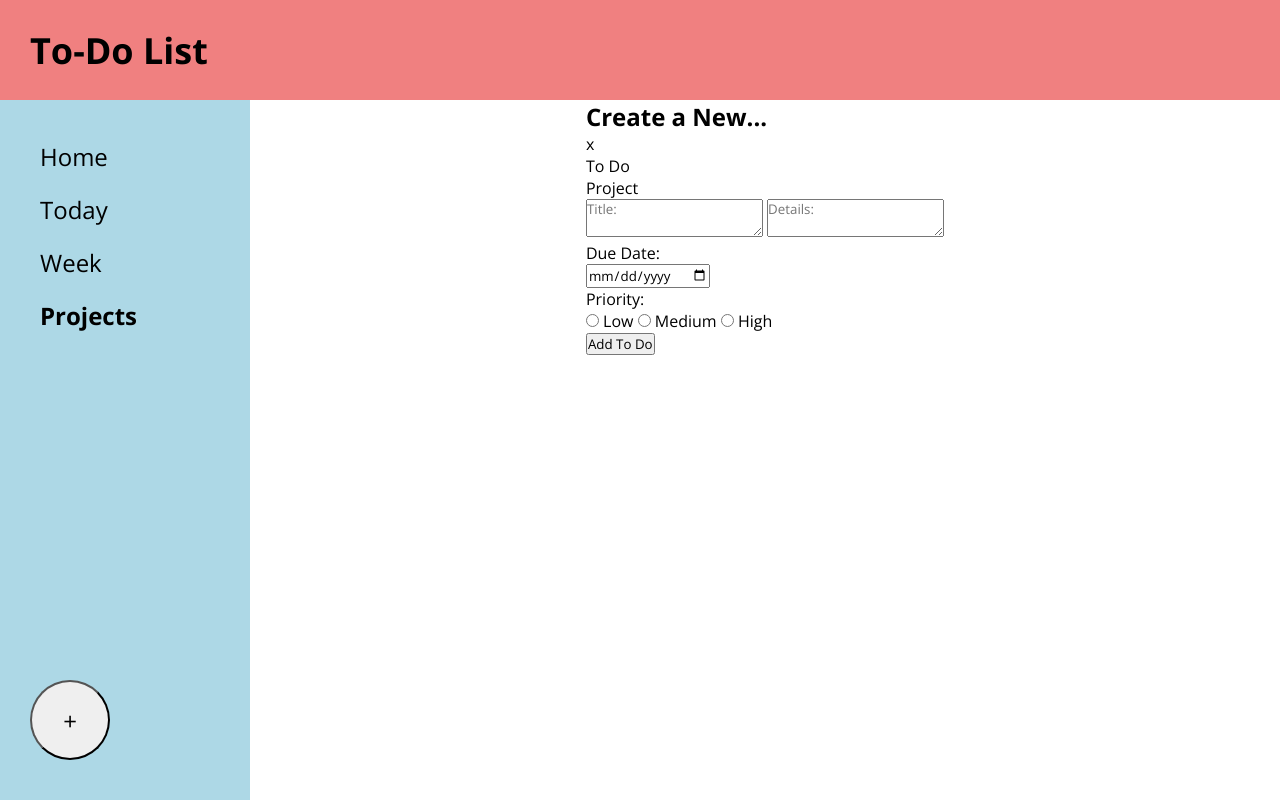
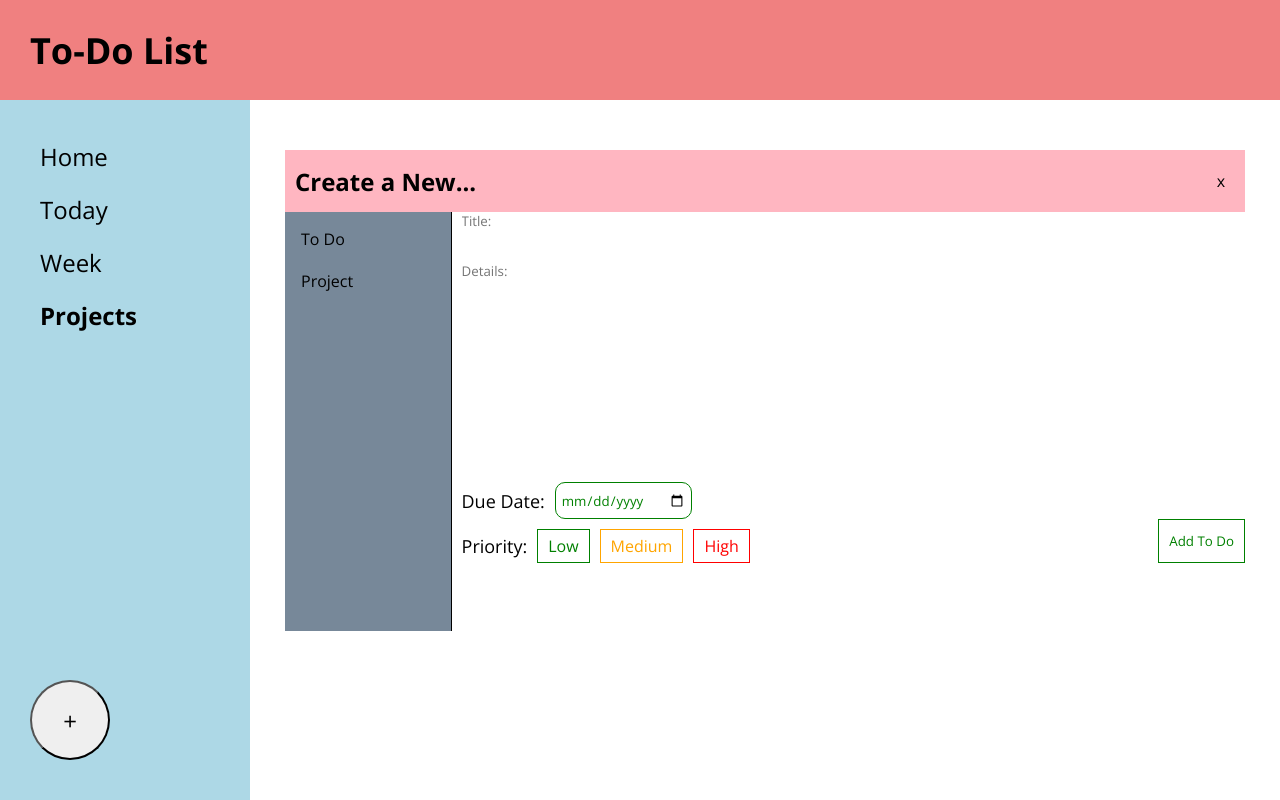
Before and after one commit to SwegCet/ToDoList, a website built with webpack: page src/index.html in a window 1280 px wide. Built offline with nearby package versions, Linux system fonts and the light colour scheme.

Commit message:
Added styling to the form

```diff
--- a/src/style.css
+++ b/src/style.css
@@ -5,6 +5,8 @@
     padding: 0;
     font-family: 'Open Sans', 'Times New Roman', sans-serif;
 }
+
+/* Parent Container Styles*/
 
 .container {
     display: grid;
@@ -19,6 +21,8 @@
     grid-row: 2 / 3;
 }
 
+/* Header Style */
+
 header {
     display: flex;
     justify-content: start;
@@ -30,6 +34,8 @@ header {
     padding: 30px;
 }
 
+
+/* Main Sidebar Content Styles */
 .navigation {
     display: flex;
     justify-content: center;
@@ -40,7 +46,8 @@ header {
 }
 
 .navigation>li {
-    font-size: 24px
+    font-size: 24px;
+    list-style-type: none;
 }
 
 .nav-projects-title {
@@ -61,6 +68,7 @@ header {
 
 li {
     list-style: none;
+    cursor: pointer;
 }
 
 .add {
@@ -98,3 +106,147 @@ li {
     border: 5px solid lightgreen;
     padding: 5px;
 }
+
+/*Create New Popup Styles*/
+form {
+    height: 480px;
+    width: 960px;
+    margin: 50px;
+}
+
+textarea {
+    resize: none;
+}
+
+.create-new-header {
+    display: flex;
+    align-items: center;
+    justify-content: space-between;
+    background-color: lightpink;
+    padding: 10px;
+}
+
+.create-new-close {
+    cursor: pointer;
+    margin: 10px;
+}
+
+.create-new-content {
+    display: flex;
+    height: calc(480px - 61.5px);
+}
+
+.create-new-sidebar {
+    background-color: lightslategray;
+    width: 135px;
+    padding: 1rem;
+    border-right: 1px solid black;
+    margin-right: 10px;
+}
+
+.create-new-options {
+    display: flex;
+    justify-content: center;
+    flex-direction: column;
+    gap: 20px;
+    cursor: pointer;
+}
+
+.create-new-entry {
+    display: flex;
+    flex-direction: column;
+    width: calc(960px - 168px);
+}
+
+.create-new-input {
+    height: 50px;
+    border: 0;
+}
+
+.create-new-input-big {
+    height: 200px;
+    border: 0;
+}
+
+.create-new-date {
+    display: flex;
+    padding-top: 20px;
+    align-items: center;
+    gap: 10px;
+    font-size: 18px;
+}
+
+#new-todo-date {
+    height: 25px;
+    width: 125px;
+    padding: 5px;
+    border: 1px solid green;
+    border-radius: 10px;
+    color: green;
+}
+
+.create-new-priority-wrapper-submit {
+    display: flex;
+    justify-content: space-between;
+}
+
+.create-new-priority {
+    display: flex;
+    align-items: center;
+    margin-top: 10px;
+    gap: 10px;
+}
+
+.create-new-priority-title {
+    font-size: 18px;
+}
+
+.create-new-low {
+    color: green;
+    padding: 5px 10px;
+    border: 1px solid green;
+    cursor: pointer;
+}
+
+.create-new-low:hover {
+    color: white;
+    background-color: green;
+}
+
+.create-new-medium {
+    color: orange;
+    padding: 5px 10px;
+    border: 1px solid orange;
+    cursor: pointer;
+}
+
+.create-new-medium:hover {
+    color: white;
+    background-color: orange;
+}
+
+.create-new-high {
+    color: red;
+    padding: 5px 10px;
+    border: 1px solid red;
+    cursor: pointer;
+}
+
+.create-new-high:hover {
+    color: white;
+    background-color: red;
+}
+
+.create-new input[type="radio"] {
+    display: none;
+}
+
+.create-new-todo-submit {
+    display: flex;
+    justify-content: center;
+    align-items: center;
+    background-color: white;
+    border: 1px solid green;
+    padding: 10px;
+    color: green;
+}
```
